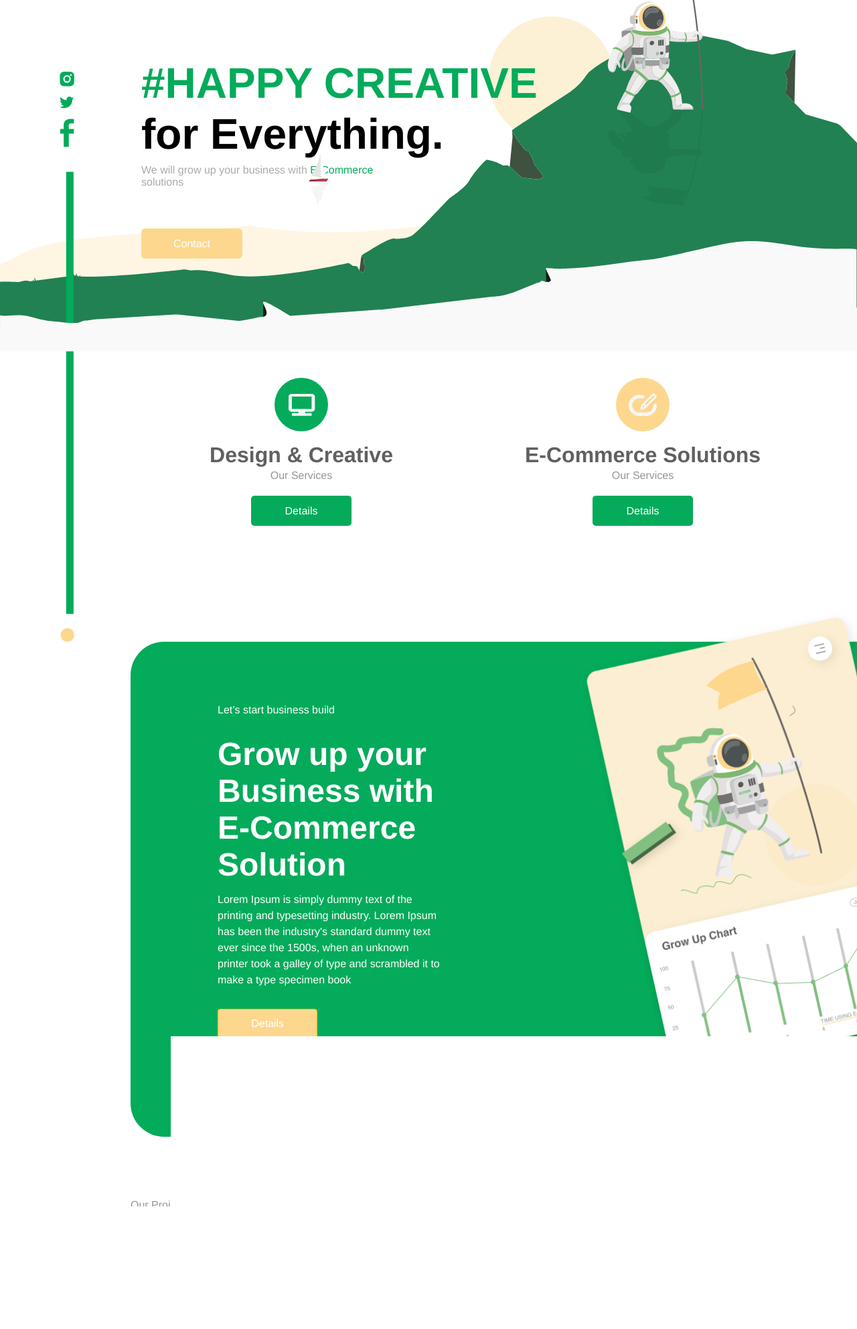
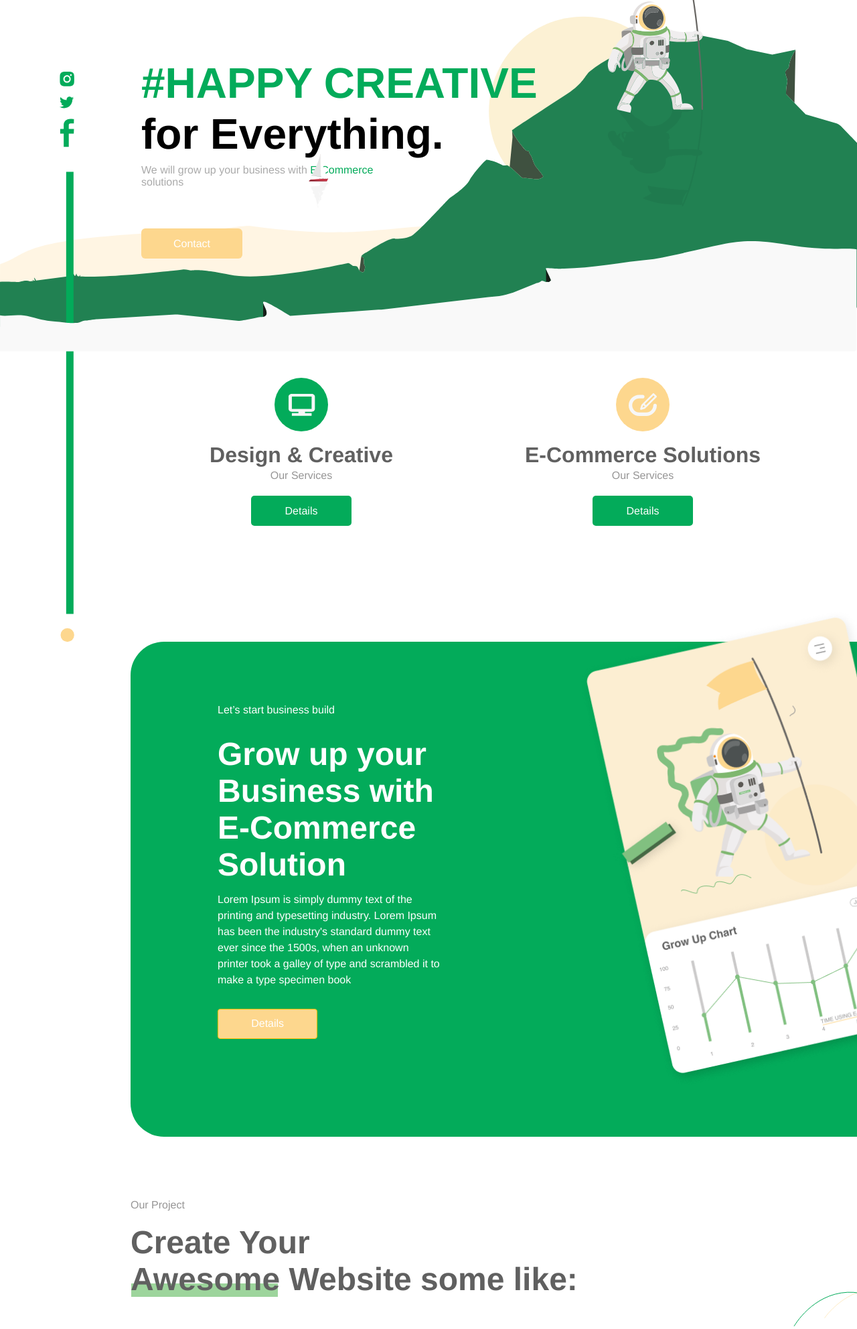
Before and after one commit to nintran1995/demo_happy_creative, a PHP site: page / in a window 1280 px wide; the page is wider, and only the part inside the window is pictured. Shown: the part 232-2216 px from the top of that part at 67% size. Run offline with PHP 8.4, Linux system fonts and the light colour scheme.

Commit message:
Fixed min height of the sun

```diff
--- a/header.css
+++ b/header.css
@@ -111,7 +111,7 @@
 }
 
 .hero__image--sun {
-    height: 33%;
+    min-height: 33%;
     top: 18%;
     left: 57%;
     position: absolute;
```
